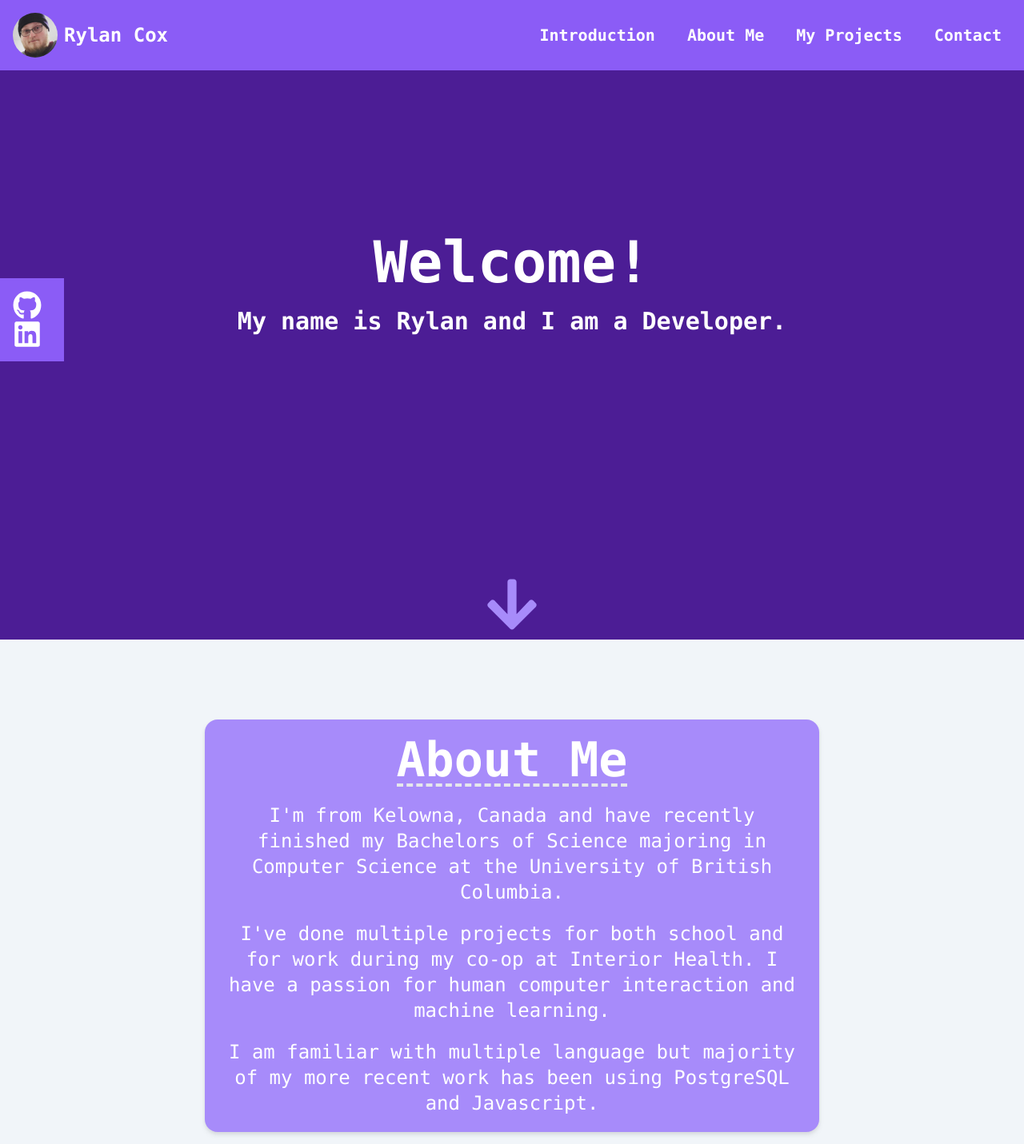
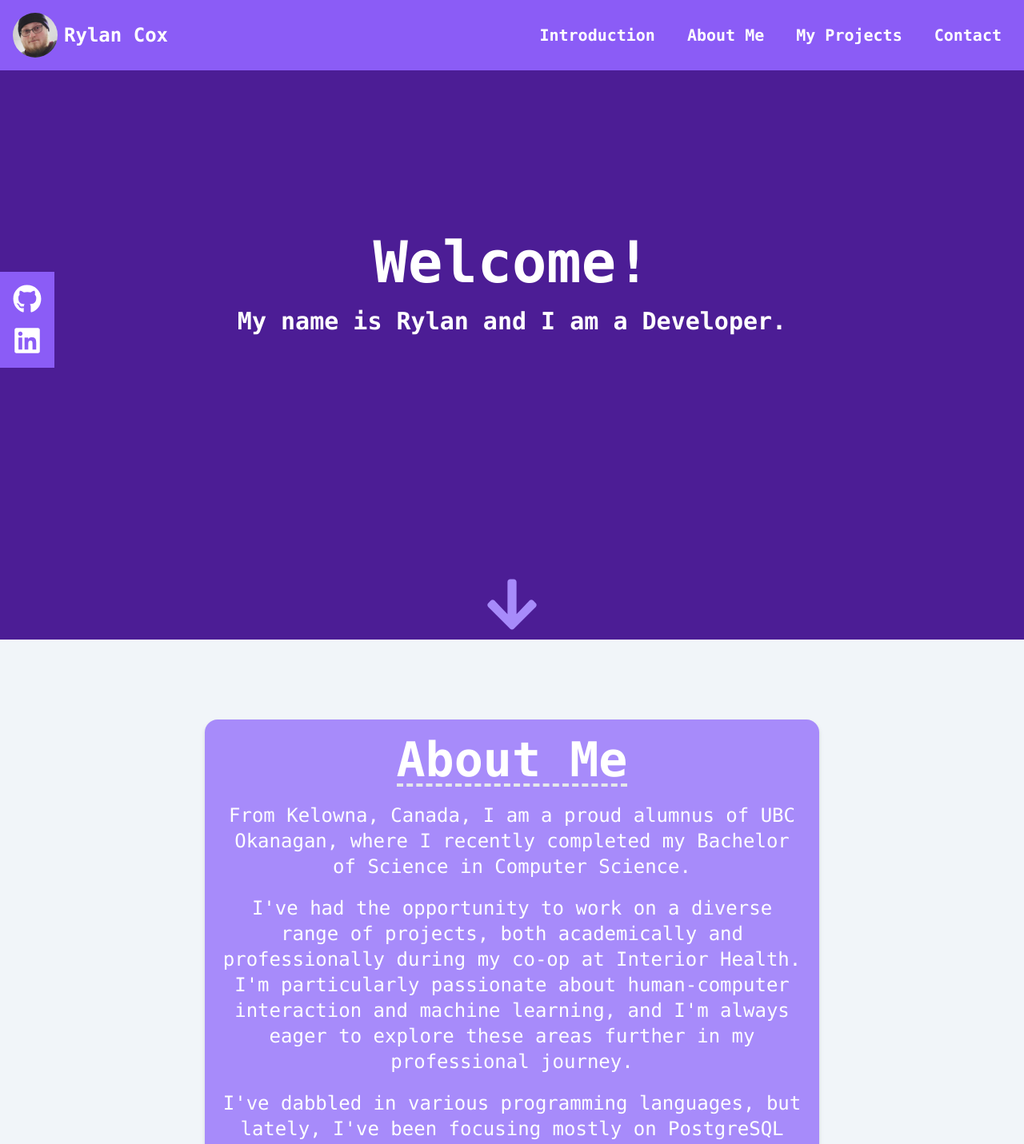
Before and after one commit to RylanRCox/RylanRCox.github.io, a React (Create React App) app in the folder portfolio/: page / in a window 1280 px wide. Shown: the top 1431 px of the page at 80% size. Built offline with nearby package versions, Linux system fonts and the light colour scheme; what tailwindcss-fluid would draw is missing.

Commit message:
Update About Me and fix socials width

```diff
--- a/portfolio/src/Components/AboutMe.js
+++ b/portfolio/src/Components/AboutMe.js
@@ -24,9 +24,9 @@ const AboutMe = () => {
                     <div className="border-b-4 border-dashed">
                         <h1 className="text-4xl md:text-6xl font-extrabold">About Me</h1>
                     </div>
-                    <p className="mt-5 transition-transform transform hover:scale-105">I'm from Kelowna, Canada and have recently finished my Bachelors of Science majoring in Computer Science at the University of British Columbia.</p>
-                    <p className="mt-5 transition-transform transform hover:scale-105">I've done multiple projects for both school and for work during my co-op at Interior Health. I have a passion for human computer interaction and machine learning.</p>
-                    <p className="mt-5 transition-transform transform hover:scale-105">I am familiar with multiple language but majority of my more recent work has been using PostgreSQL and Javascript.</p>
+                    <p className="mt-5 transition-transform transform hover:scale-105">From Kelowna, Canada, I am a proud alumnus of UBC Okanagan, where I recently completed my Bachelor of Science in Computer Science. </p>
+                    <p className="mt-5 transition-transform transform hover:scale-105">I've had the opportunity to work on a diverse range of projects, both academically and professionally during my co-op at Interior Health. I'm particularly passionate about human-computer interaction and machine learning, and I'm always eager to explore these areas further in my professional journey.</p>
+                    <p className="mt-5 transition-transform transform hover:scale-105">I've dabbled in various programming languages, but lately, I've been focusing mostly on PostgreSQL and Javascript. They've been my go-to tools for recent projects.</p>
                 </div>
                 <SkillsGrid items={mySkills}/>
             </div>
--- a/portfolio/src/Components/Socials.js
+++ b/portfolio/src/Components/Socials.js
@@ -2,13 +2,18 @@ import { FaGithub } from "react-icons/fa";
 import { FaLinkedin } from "react-icons/fa";
 
 const Socials = () => {
-    // Set a size for the icons (e.g., 24 for larger size)
     const iconSize = 36;
+    const githubUrl = "https://github.com/RylanRCox"; // Replace with your GitHub URL
+    const linkedinUrl = "https://www.linkedin.com/in/rylancox/"; // Replace with your LinkedIn URL
 
     return (
-        <div className="flex flex-col justify-between bg-violet-500 text-white p-4 fixed w-20 left-0 top-1/2 transform -translate-y-1/2 font-semibold text-xl z-50">
-            <FaGithub size={iconSize} />
-            <FaLinkedin size={iconSize} />
+        <div className="flex flex-col justify-between bg-violet-500 text-white p-4 fixed left-0 top-1/2 transform -translate-y-1/2 font-semibold text-xl z-50">
+            <a href={githubUrl} target="_blank" rel="noopener noreferrer" className="mb-4">
+                <FaGithub size={iconSize} />
+            </a>
+            <a href={linkedinUrl} target="_blank" rel="noopener noreferrer">
+                <FaLinkedin size={iconSize} />
+            </a>
         </div>
     );
 };
```
